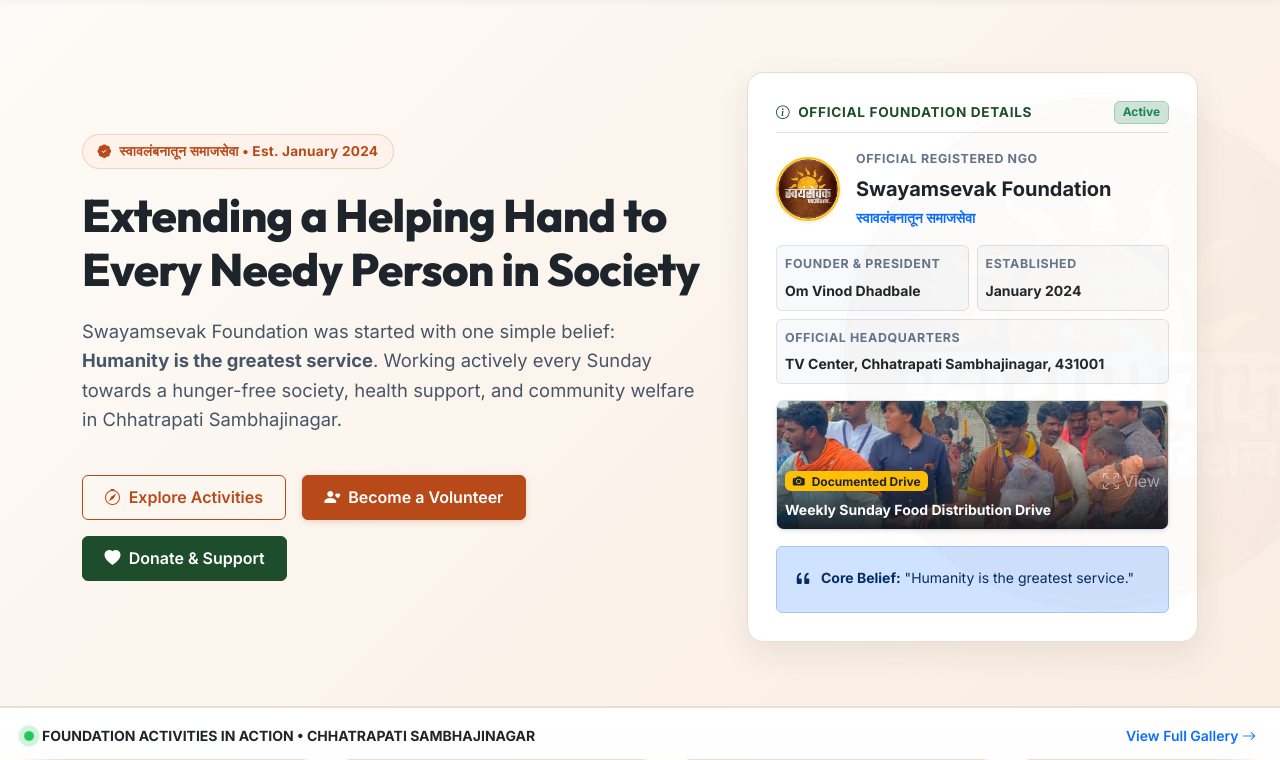
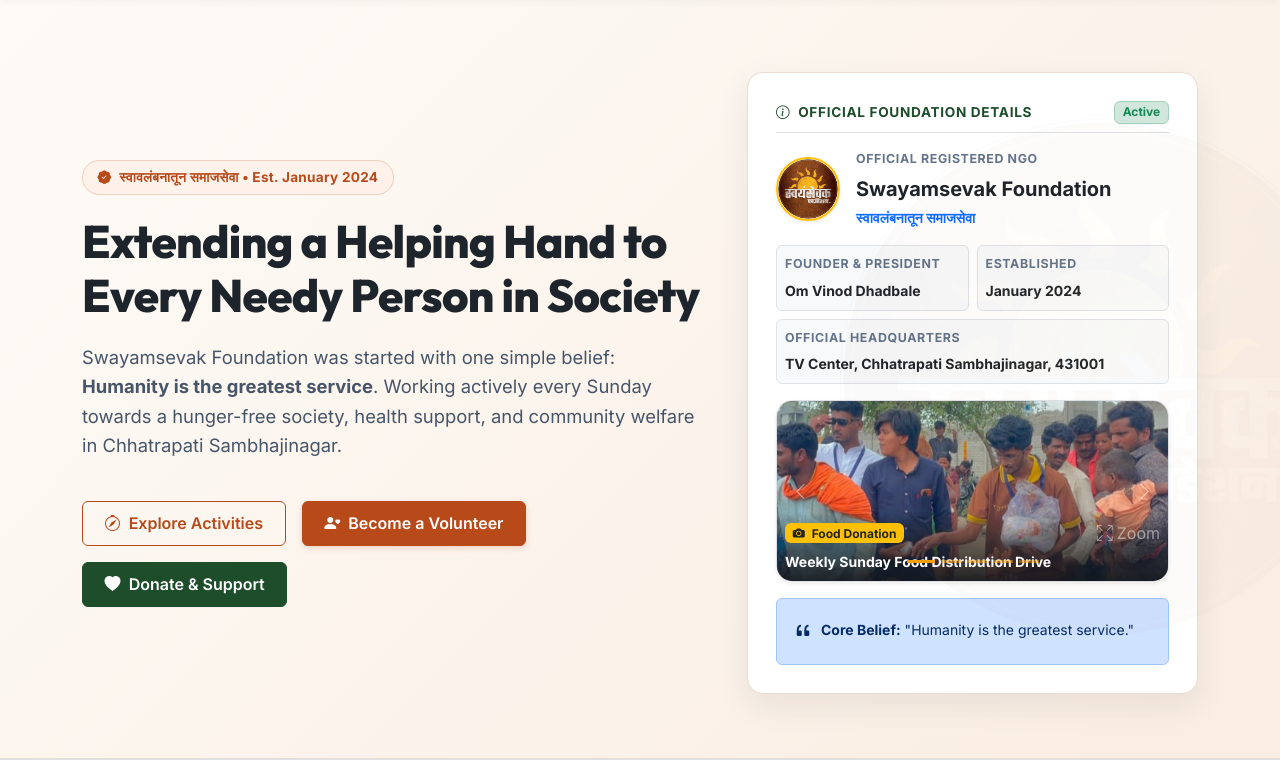
Before and after one commit to prithviphate/swayamsevak-foundation, a Django app: page / in a window 1280 px wide; the page is wider, and only the part inside the window is pictured. Shown: the part 283-1043 px from the top of that part. Run offline with Django 5.2, Linux system fonts and the light colour scheme; data comes from the database, SQL or seed files in the repository; both versions use the stored data as it was after the commit; data that the repository does not hold is empty; some libraries are stand-ins or nearby versions.

Commit message:
feat: add 5 authentic foundation activity photos with animated hero carousel and infinite marquee ribbon

```diff
--- a/core/views.py
+++ b/core/views.py
@@ -114,6 +114,7 @@ def home_view(request):
         'activity_categories': activity_categories,
         'activities': featured_activities,
         'gallery_media': gallery_media,
+        'gallery_photos': gallery_photos,
         'marquee_photos': marquee_photos,
         'latest_photo': latest_photo,
         'upcoming_events': upcoming_events,
--- a/static/css/style.css
+++ b/static/css/style.css
@@ -850,6 +850,37 @@ a:hover {
   text-overflow: ellipsis;
 }
 
+/* Hero Activity Carousel Animation */
+#heroActivityCarousel .carousel-item {
+  transition: transform 0.8s ease-in-out, opacity 0.8s ease-in-out;
+  overflow: hidden;
+}
+
+#heroActivityCarousel .carousel-item.active img {
+  animation: heroKenBurns 5s ease-out forwards;
+}
+
+@keyframes heroKenBurns {
+  0% {
+    transform: scale(1);
+  }
+  100% {
+    transform: scale(1.07);
+  }
+}
+
+#heroActivityCarousel .carousel-indicators [data-bs-target] {
+  background-color: #f59e0b;
+  opacity: 0.5;
+  transition: opacity 0.3s ease, width 0.3s ease;
+}
+
+#heroActivityCarousel .carousel-indicators .active {
+  opacity: 1;
+  width: 28px !important;
+  background-color: #f59e0b;
+}
+
 /* Lightbox Modal custom image styling */
 .lightbox-modal-img {
   max-height: 80vh;
--- a/templates/core/home.html
+++ b/templates/core/home.html
@@ -88,15 +88,40 @@
             </div>
           </div>
 
-          {% if latest_photo %}
-          <div class="mb-3 position-relative rounded-3 overflow-hidden border shadow-sm" style="height: 130px; cursor: pointer;" data-bs-toggle="modal" data-bs-target="#homeImageLightboxModal" data-img-url="{{ latest_photo.photo_url|default:latest_photo.file.url }}" data-img-title="{% if is_mr %}{{ latest_photo.title_mr|default:latest_photo.title }}{% else %}{{ latest_photo.title }}{% endif %}" data-img-caption="{% if is_mr and latest_photo.caption_mr %}{{ latest_photo.caption_mr }}{% else %}{{ latest_photo.caption }}{% endif %}" data-img-cat="{% if latest_photo.category %}{% if is_mr %}{{ latest_photo.category.name_mr }}{% else %}{{ latest_photo.category.name }}{% endif %}{% endif %}">
-            <img src="{{ latest_photo.photo_url|default:latest_photo.file.url }}" alt="{{ latest_photo.title }}" style="width: 100%; height: 100%; object-fit: cover;" class="card-img-top">
-            <div class="position-absolute bottom-0 start-0 end-0 p-2 text-white" style="background: linear-gradient(to top, rgba(18,22,28,0.92) 0%, rgba(18,22,28,0.4) 60%, transparent 100%);">
-              <div class="d-flex justify-content-between align-items-center">
-                <span class="badge bg-warning text-dark extra-small"><i class="bi bi-camera-fill me-1"></i> {% if is_mr %}ताज्या उपक्रमाचे छायाचित्र{% else %}Documented Drive{% endif %}</span>
-                <span class="extra-small text-white-50"><i class="bi bi-arrows-fullscreen me-1"></i>{% if is_mr %}पहा{% else %}View{% endif %}</span>
+          {% if gallery_photos %}
+          <!-- Animated Foundation Activity Carousel Slider -->
+          <div class="mb-3 position-relative rounded-4 overflow-hidden border shadow-sm">
+            <div id="heroActivityCarousel" class="carousel slide carousel-fade" data-bs-ride="carousel" data-bs-interval="3500">
+              <div class="carousel-indicators mb-2">
+                {% for photo in gallery_photos|slice:":5" %}
+                <button type="button" data-bs-target="#heroActivityCarousel" data-bs-slide-to="{{ forloop.counter0 }}" class="{% if forloop.first %}active{% endif %}" aria-current="{% if forloop.first %}true{% endif %}" aria-label="Slide {{ forloop.counter }}" style="width: 20px; height: 3px; border-radius: 2px;"></button>
+                {% endfor %}
               </div>
-              <div class="small fw-bold text-truncate mt-1 text-white">{% if is_mr %}{{ latest_photo.title_mr|default:latest_photo.title }}{% else %}{{ latest_photo.title }}{% endif %}</div>
+              <div class="carousel-inner" style="height: 180px;">
+                {% for photo in gallery_photos|slice:":5" %}
+                <div class="carousel-item {% if forloop.first %}active{% endif %} h-100 position-relative" style="cursor: pointer;" data-bs-toggle="modal" data-bs-target="#homeImageLightboxModal" data-img-url="{{ photo.photo_url|default:photo.file.url }}" data-img-title="{% if is_mr %}{{ photo.title_mr|default:photo.title }}{% else %}{{ photo.title }}{% endif %}" data-img-caption="{% if is_mr and photo.caption_mr %}{{ photo.caption_mr }}{% else %}{{ photo.caption }}{% endif %}" data-img-cat="{% if photo.category %}{% if is_mr %}{{ photo.category.name_mr }}{% else %}{{ photo.category.name }}{% endif %}{% else %}Foundation Drive{% endif %}">
+                  <img src="{{ photo.photo_url|default:photo.file.url }}" alt="{{ photo.title }}" class="d-block w-100 h-100" style="object-fit: cover;">
+                  <div class="position-absolute bottom-0 start-0 end-0 p-2 text-white" style="background: linear-gradient(to top, rgba(18,22,28,0.92) 0%, rgba(18,22,28,0.45) 60%, transparent 100%);">
+                    <div class="d-flex justify-content-between align-items-center">
+                      <span class="badge bg-warning text-dark extra-small">
+                        <i class="bi bi-camera-fill me-1"></i>
+                        {% if photo.category %}{% if is_mr %}{{ photo.category.name_mr }}{% else %}{{ photo.category.name }}{% endif %}{% else %}Live Drive{% endif %}
+                      </span>
+                      <span class="extra-small text-white-50"><i class="bi bi-arrows-fullscreen me-1"></i>{% if is_mr %}पहा{% else %}Zoom{% endif %}</span>
+                    </div>
+                    <div class="small fw-bold text-truncate text-white mt-1">{% if is_mr %}{{ photo.title_mr|default:photo.title }}{% else %}{{ photo.title }}{% endif %}</div>
+                  </div>
+                </div>
+                {% endfor %}
+              </div>
+              <button class="carousel-control-prev" type="button" data-bs-target="#heroActivityCarousel" data-bs-slide="prev" style="width: 12%;">
+                <span class="carousel-control-prev-icon" aria-hidden="true" style="width: 1.2rem; height: 1.2rem;"></span>
+                <span class="visually-hidden">Previous</span>
+              </button>
+              <button class="carousel-control-next" type="button" data-bs-target="#heroActivityCarousel" data-bs-slide="next" style="width: 12%;">
+                <span class="carousel-control-next-icon" aria-hidden="true" style="width: 1.2rem; height: 1.2rem;"></span>
+                <span class="visually-hidden">Next</span>
+              </button>
             </div>
           </div>
           {% endif %}
```
Also changed, not shown: db.sqlite3, media/gallery/blood_donation_camp.jpg (added), media/gallery/cleanliness_environmental_drive.jpg (added), media/gallery/food_distribution_children.jpg (added), media/gallery/orphanage_children_support.jpg (added), media/gallery/ration_kit_distribution.jpg (added), static/images/gallery/blood_donation_camp.jpg (added), static/images/gallery/cleanliness_environmental_drive.jpg (added), static/images/gallery/food_distribution_children.jpg (added), static/images/gallery/orphanage_children_support.jpg (added), static/images/gallery/ration_kit_distribution.jpg (added).
